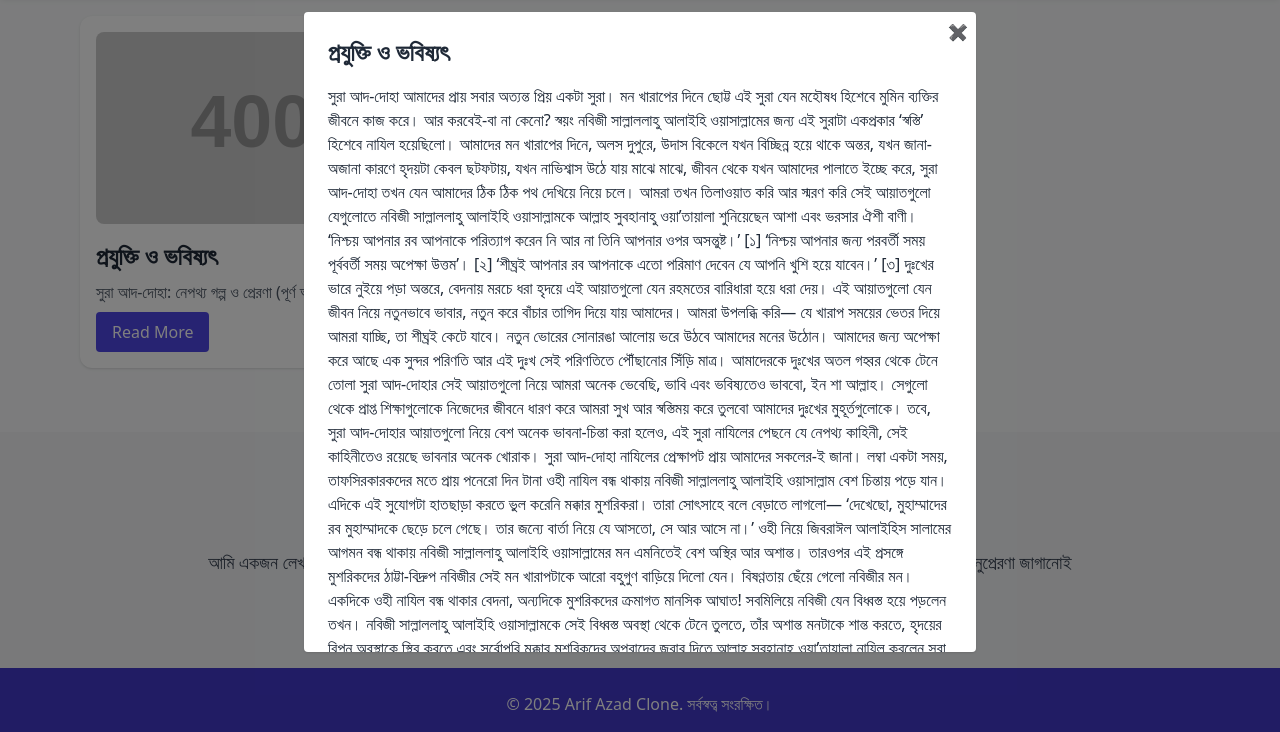
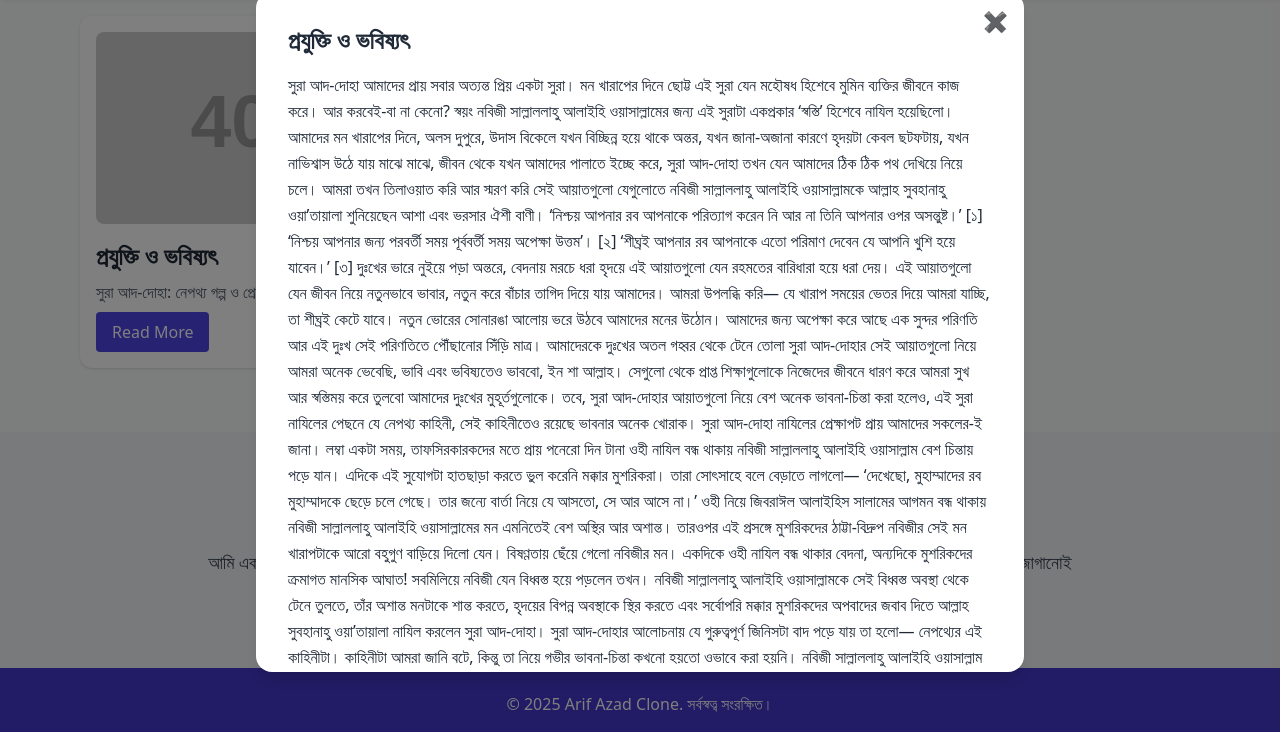
Before and after one commit to shahalammolla/shahalammolla.github.io, a plain HTML site: page index.html in a window 1280 px wide. Both pictures are taken after a click on the button "Read More". Shown: the part 1476-2208 px from the top of the page. Drawn offline with nearby package versions, Linux system fonts and the light colour scheme; placeholder pictures from the web are drawn by us.

Commit message:
Update index.html

```diff
--- a/index.html
+++ b/index.html
@@ -222,14 +222,23 @@
     }
   </script>
 
-  <!-- Blog Modal -->
+ <!-- Blog Modal -->
 <div id="blog-modal" class="fixed inset-0 bg-black bg-opacity-50 hidden items-center justify-center z-50">
-  <div class="bg-white max-w-2xl w-full max-h-[80vh] overflow-y-auto p-6 rounded shadow relative">
-    <button onclick="closeBlog()" class="absolute top-2 right-2 text-gray-600 hover:text-black">✖</button>
-    <div id="blog-content"></div>
+  <div class="bg-white max-w-3xl w-full max-h-[85vh] overflow-y-auto p-8 rounded-2xl shadow-lg relative">
+    <!-- Close Button -->
+    <button onclick="closeBlog()"
+            class="absolute top-4 right-4 text-gray-600 hover:text-red-600 text-xl font-bold">
+      ✖
+    </button>
+
+    <!-- Blog Content -->
+    <div id="blog-content" class="prose prose-lg max-w-none text-gray-800 leading-relaxed">
+      <!-- এখানে ডাইনামিক কনটেন্ট লোড হবে -->
+    </div>
   </div>
 </div>
 
 
+
 </body>
 </html>
```
